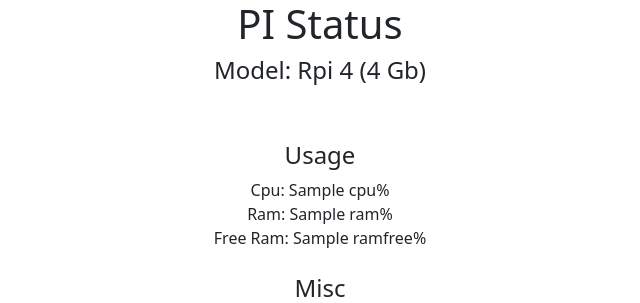
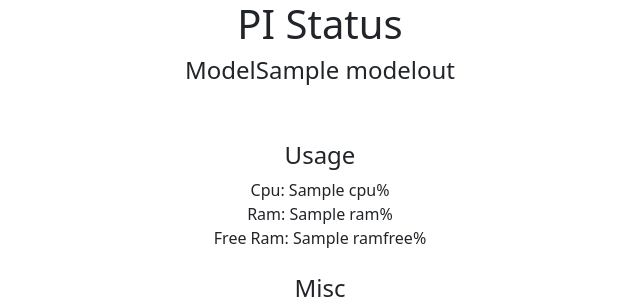
Before and after one commit to dxomg/Rpi-Status-Page, a Python web app: template templates/index.html in a window 1280 px wide. Shown: the top 303 px of the page, without its empty margins (320-960 px from the left). Run offline with Jinja, Linux system fonts and the light colour scheme; the template is opened without the code that fills it: most values are stand-ins (such as "Sample title", 1, 10 or a date in 2020).

Commit message:
Add model check

```diff
--- a/templates/index.html
+++ b/templates/index.html
@@ -8,7 +8,7 @@
 		PI Status
 	</h1>
 	<h4>
-	Model: Rpi 4 (4 Gb)
+	Model{{ modelout }}
 	</h4>
 </div>
 <br>
```
